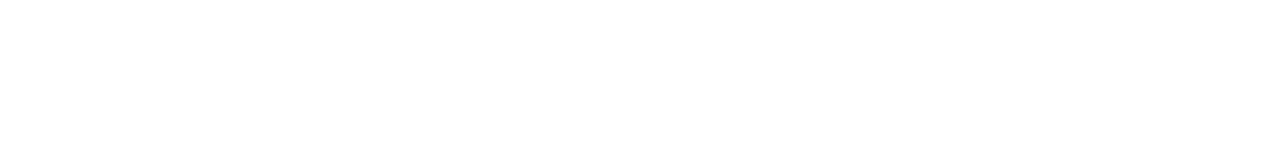
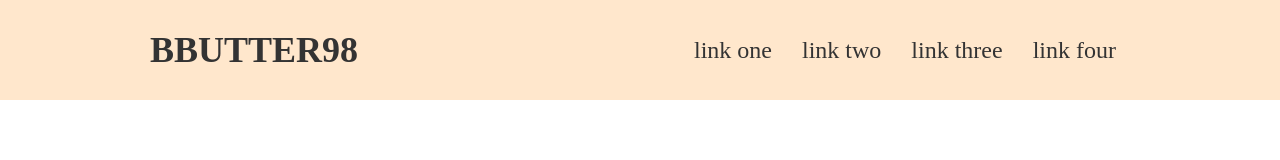
Before and after one commit to BBUTTER98/landing-page, a plain HTML site: page index.html in a window 1280 px wide. Drawn offline with Linux system fonts and the light colour scheme; files that its build step writes are made by us from their sources.

Commit message:
I start writing a code from correcting a connection to the css file and creating a header and styling him. Next i give few examples of links for future

```diff
--- a/index.html
+++ b/index.html
@@ -4,10 +4,22 @@
     <meta charset="UTF-8">
     <meta http-equiv="X-UA-Compatible" content="IE=edge">
     <meta name="viewport" content="width=device-width, initial-scale=1.0">
-    <link rel="stylesheet" href="style.css">
-    <title>Landing Page</title>
+    <link rel="stylesheet" href="styles/style.css">
+    <title>Page about BBUTTER98</title>
 </head>
 <body>
-
+    <header>
+        <section class="logo">
+            <h1>BBUTTER98</h1>
+        </section>
+        <section class="links">
+            <ul>
+                <li><a href=#>link one</a></li>
+                <li><a href=#>link two</a></li>
+                <li><a href=#>link three</a></li>
+                <li><a href=#>link four</a></li>
+            </ul>
+        </section>
+    </header>
 </body>
 </html>
--- a/styles/style.css
+++ b/styles/style.css
@@ -0,0 +1,45 @@
+/*Main settings for whole page*/
+body{
+    margin: 0;
+    padding: 0;
+    color: #333;
+}
+/*header styles*/
+header{
+    display: flex;
+    height: 100px;
+    background-color: #FFE7CC;
+}
+header section{
+    flex: 1;
+    display: flex;
+    align-items: center;
+}
+header section * {
+    display: flex;
+    gap: 30px;
+}
+header section h1{
+    font-size: 36px;
+    margin-left: 150px;
+}
+header section h1:hover{
+    cursor: pointer;
+    color: #555;
+}
+header section:nth-child(2){
+    justify-content: center;
+    font-size: 16px;
+}
+header section:nth-child(2) ul{
+    margin-right: 150px;
+}
+header section:nth-child(2) ul li a{
+    text-decoration: none;
+    font-size: 24px;
+    color: #333;
+}
+header section:nth-child(2) ul li a:hover{
+    color: #555;
+    cursor: pointer;
+}
```
